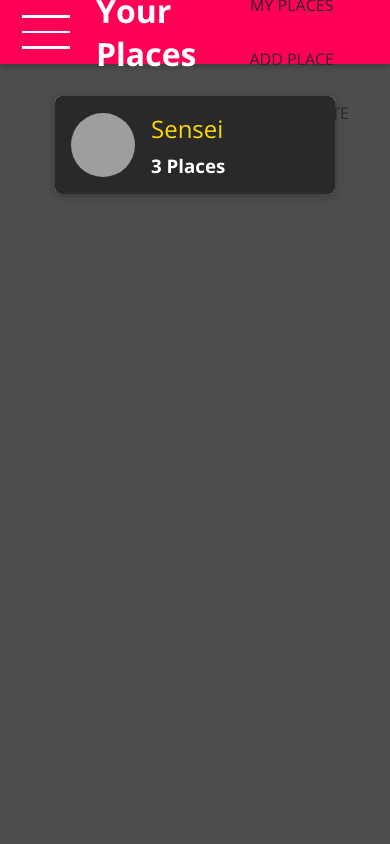
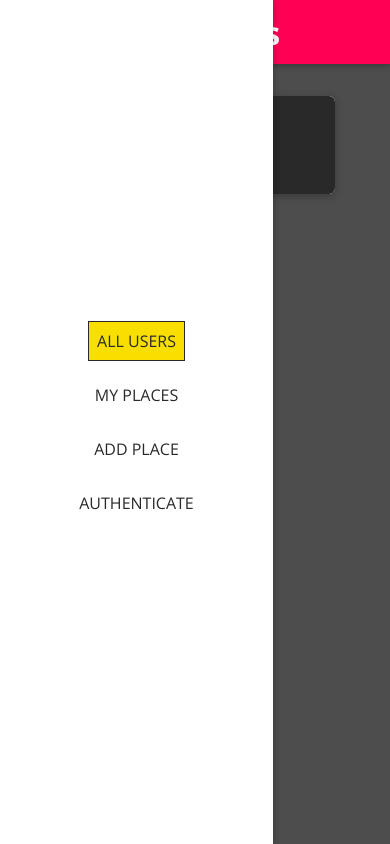
Before and after one commit to XenderMd/MERN-JS, a React (Create React App) app in the folder React Frontend 01/: page / in a window 390 px wide. Built offline with nearby package versions, Linux system fonts and the light colour scheme; grey boxes are pictures that could not be loaded.

Commit message:
Implementing basic desktop and mobile navigation

```diff
--- a/React Frontend 01/src/shared/components/Navigation/MainNavigation.js
+++ b/React Frontend 01/src/shared/components/Navigation/MainNavigation.js
@@ -1,27 +1,35 @@
-import React from 'react';
-import {Link} from 'react-router-dom';
+import React from "react";
+import { Link } from "react-router-dom";
 
-import MainHeader from './MainHeader';
-import NavLinks from './NavLinks';
+import MainHeader from "./MainHeader";
+import NavLinks from "./NavLinks";
+import SideDrawer from "./SideDrawer";
 
-import './MainNavigation.css';
+import "./MainNavigation.css";
 
-const MainNavigation = (props)=>{
-
-    return(
+const MainNavigation = (props) => {
+  return (
+    <React.Fragment>
+      <SideDrawer>
+        <nav className="main-navigation__drawer-nav">
+          <NavLinks />
+        </nav>
+      </SideDrawer>
       <MainHeader>
-                <button className = "main-navigation__menu-btn">
-                    <span/>
-                    <span/>
-                    <span/>
+        <button className="main-navigation__menu-btn">
+          <span />
+          <span />
+          <span />
         </button>
-                <h1 className = 'main-navigation__title'>
+        <h1 className="main-navigation__title">
           <Link>Your Places</Link>
         </h1>
-                <nav><NavLinks/></nav>
+        <nav className="main-navigation__header-nav">
+          <NavLinks />
+        </nav>
       </MainHeader>
+    </React.Fragment>
   );
-
 };
 
 export default MainNavigation;
--- a/React Frontend 01/src/shared/components/Navigation/SideDrawer.css
+++ b/React Frontend 01/src/shared/components/Navigation/SideDrawer.css
@@ -0,0 +1,10 @@
+.side-drawer {
+    position: fixed;
+    left: 0;
+    top: 0;
+    z-index: 100;
+    height: 100vh;
+    width: 70%;
+    background: white;
+    box-shadow: 0 2px 8px rgba(0, 0, 0, 0.26);
+  }
--- a/React Frontend 01/src/shared/components/Navigation/SideDrawer.js
+++ b/React Frontend 01/src/shared/components/Navigation/SideDrawer.js
@@ -0,0 +1,12 @@
+import React from 'react';
+
+import './SideDrawer.css';
+
+
+const SideDrawer = props=>{
+
+        return <aside className='side-drawer'>{props.children}</aside>
+};
+
+
+export default SideDrawer;
```
Lines whose indentation alone changed are shown as unchanged.
